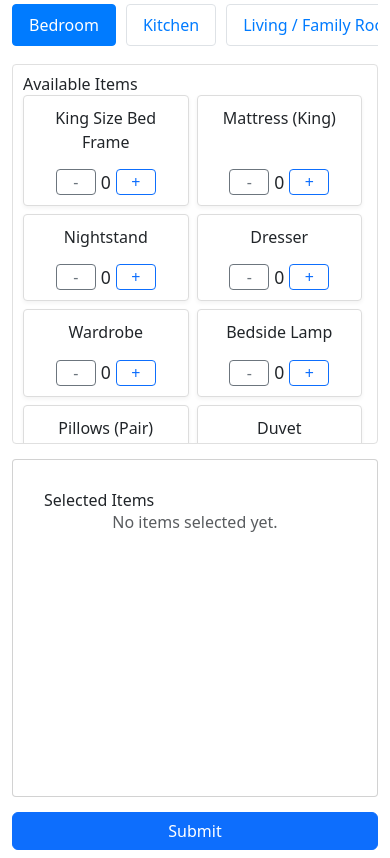
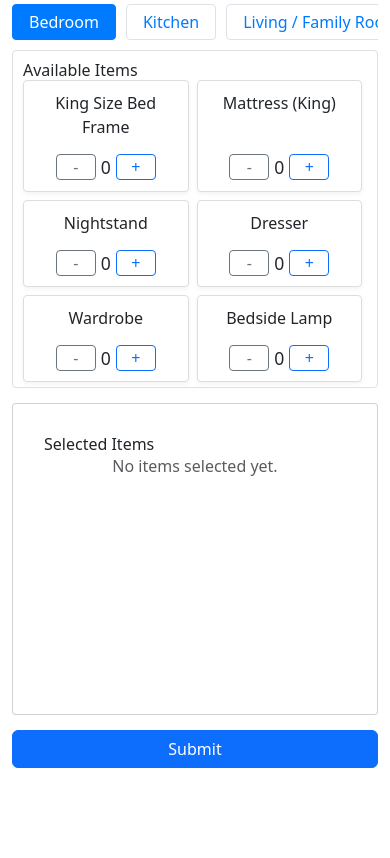
Before and after one commit to ulhas1102/shipping-inventory, a plain HTML site: page index.html in a window 390 px wide. Shown: the part 37-895 px from the top of the page. After the commit the page ends 844 px from the top, so only its background shows below. Drawn offline with nearby package versions, Linux system fonts and the light colour scheme.

Commit message:
chnages made for button

```diff
--- a/index.html
+++ b/index.html
@@ -213,16 +213,21 @@
 
         @media (max-width:768px) {
 
+            .nav-scrollable .nav-link {
+                padding: 0.3rem 1rem;
+
+            }
 
             #itemListContainer {
-                max-height: 45dvh;
-                min-height: 45dvh;
+                max-height: 40dvh;
+                min-height: 40dvh;
                 margin-bottom: 15px;
 
             }
-            .selectedItemsListContainer{
-                 max-height: 40dvh;
-                min-height: 40dvh;
+
+            .selectedItemsListContainer {
+                max-height:37dvh;
+                min-height: 37dvh;
                 margin-bottom: 15px;
             }
 
@@ -240,7 +245,7 @@
             <div class="col-12">
                 <h1 class="text-center">Shipping Inventory</h1>
             </div>
-            <div class="col-12 mb-2">
+            <div class="col-12">
                 <nav class="nav nav-pills nav-scrollable" id="categoryNav">
                 </nav>
             </div>
```
